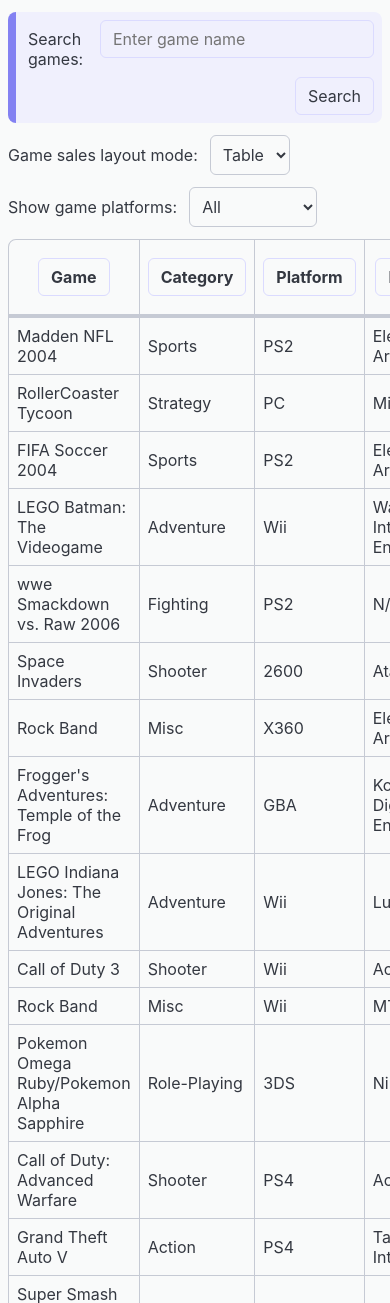
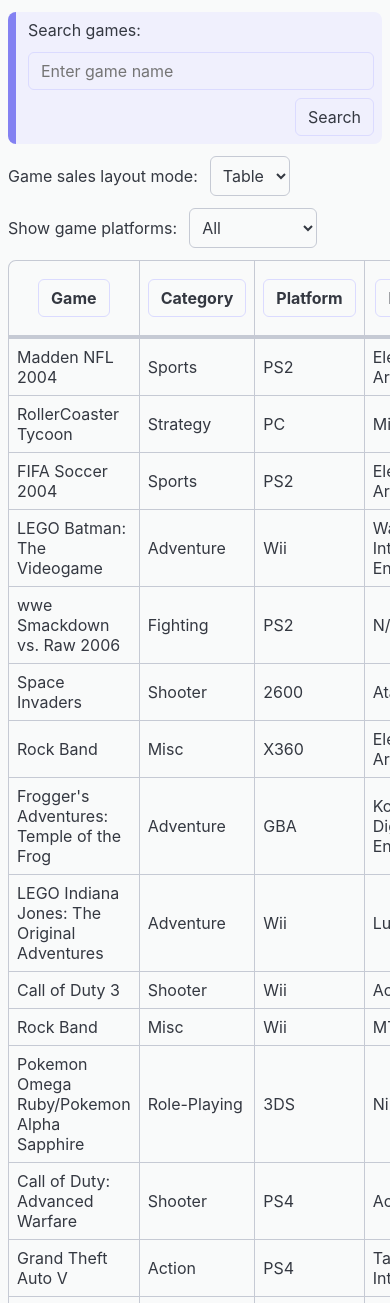
Before and after one commit to zadeviggers/12dts, a Flask app: page /game-sales in a window 390 px wide; the page is wider, and only the part inside the window is pictured. Shown: the part 74-1377 px from the top of that part. Run offline with Flask 2, Linux system fonts and the light colour scheme; data comes from the database, SQL or seed files in the repository.

Commit message:
mobile issues
Signed-off-by: Zade Viggers <zade.viggers@gmail.com>

```diff
--- a/databases/games-data-website/static/cool-styles.css
+++ b/databases/games-data-website/static/cool-styles.css
@@ -171,6 +171,8 @@
 html,
 body {
 	background: var(--background);
+	max-width: 100vw;
+	/* overflow-x: hidden; */
 }
 
 body {
@@ -416,7 +418,8 @@
 table {
 	border-collapse: separate;
 	border-spacing: 0;
-	width: 100%;
+	/* width: 100%; */
+	overflow-x: auto;
 	border-radius: var(--rounded-3xl);
 	--table-border: 1px solid var(--neuteral-300);
 }
@@ -568,6 +571,7 @@
 
 label {
 	display: flex;
+	flex-wrap: wrap;
 	gap: var(--size-md);
 	align-items: baseline;
 }
```
